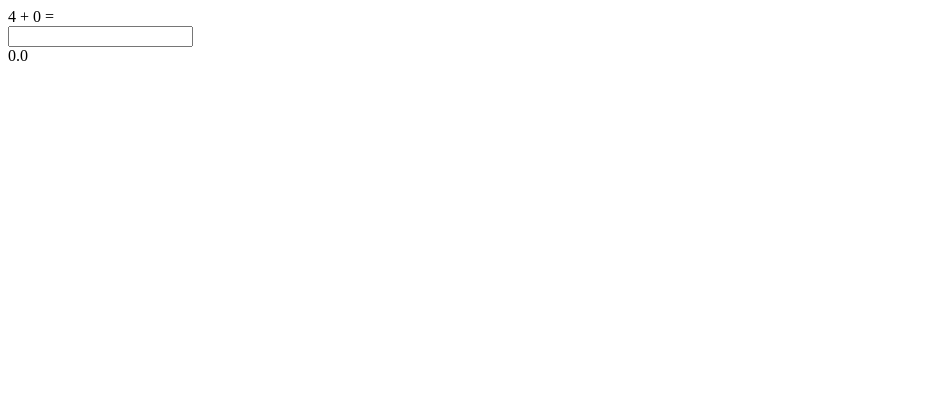
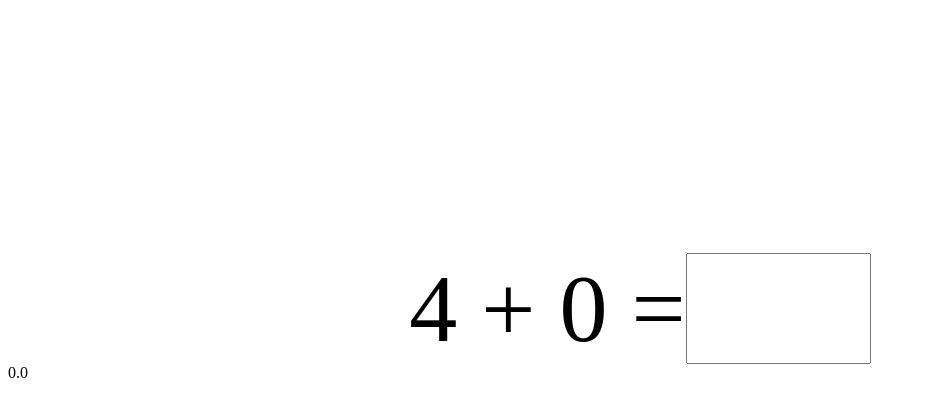
Before and after one commit to BeataJ/mathform-ractive-RXjs, an Angular app: page / in a window 1280 px wide. Shown: the top 416 px of the page, without its empty margins (0-926 px from the left). Built offline with nearby package versions, Linux system fonts and the light colour scheme.

Commit message:
style form

```diff
--- a/src/app/equation/equation.component.css
+++ b/src/app/equation/equation.component.css
@@ -0,0 +1,6 @@
+form {
+    margin-top: 20%;
+    display: flex;
+    justify-content: center;
+    font-size: 96px;
+}
```
